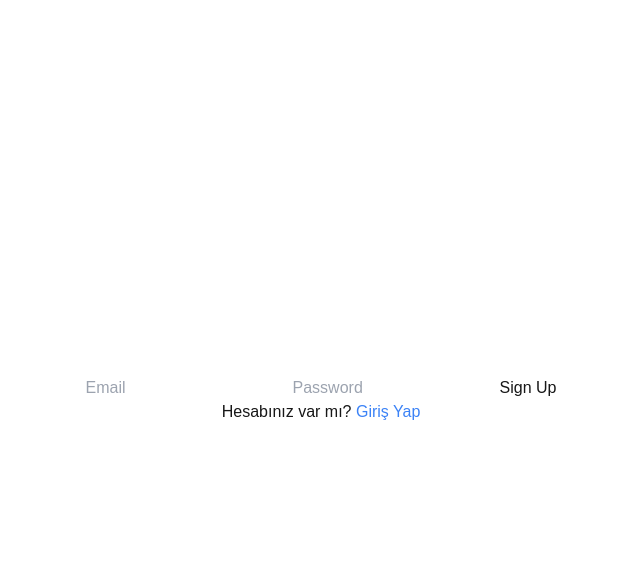
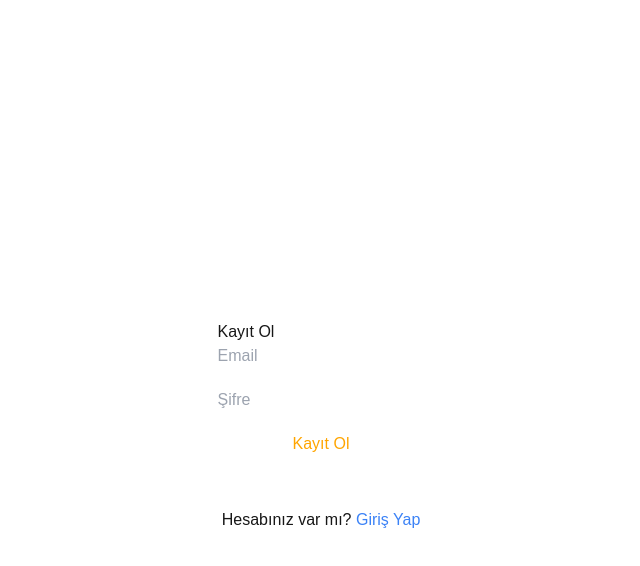
Before and after one commit to Hakaantkn/myChat, a Next.js app: page / in a window 1280 px wide. Both pictures are taken after a click on the button "Kayıt Ol". Shown: the top 566 px of the page, without its empty margins (319-959 px from the left). Built offline with nearby package versions, Linux system fonts and the light colour scheme; no server answers.

Commit message:
dfkpbmndf

```diff
--- a/app/globals.css
+++ b/app/globals.css
@@ -136,4 +136,5 @@ body {
   padding-left: 50px;
   padding-top: 20px;
   flex-direction: column;
+
 }
--- a/app/pages/sigin.js
+++ b/app/pages/sigin.js
@@ -15,37 +15,36 @@ export default function Signup() {
       email,
       password,
     });
-    if (error) {
-      if (error.message.includes("not authorized")) {
-        setError("This email address is not authorized for sign-up.");
-      } else {
-        setError(error.message);
-      }
-    } else {
+    if (error) setError(error.message);
+    else {
       setSuccess(true);
       setError(null);
     }
   };
 
   return (
-    <form onSubmit={handleSignup}>
+    <div className='siginDiv'>
+      <h1>Kayıt Ol</h1>
+      {error && <p>{error}</p>}
+      {success ? (
+        <p>Kayıt başarılı! Giriş yapabilirsin!</p>
+      ) : (
+        <form className='signForm' onSubmit={handleSignup}>
           <input
             type="email"
+            placeholder="Email"
             value={email}
             onChange={(e) => setEmail(e.target.value)}
-        placeholder="Email"
-        required
           />
           <input
             type="password"
+            placeholder="Şifre"
             value={password}
             onChange={(e) => setPassword(e.target.value)}
-        placeholder="Password"
-        required
           />
-      <button type="submit">Sign Up</button>
-      {error && <p>{error}</p>}
-      {success && <p>Sign-up successful! Please check your email to verify your account.</p>}
+          <button className='signBtn' type="submit">Kayıt Ol</button>
         </form>
+      )}
+    </div>
   );
 }
```
Lines whose indentation alone changed are shown as unchanged.
